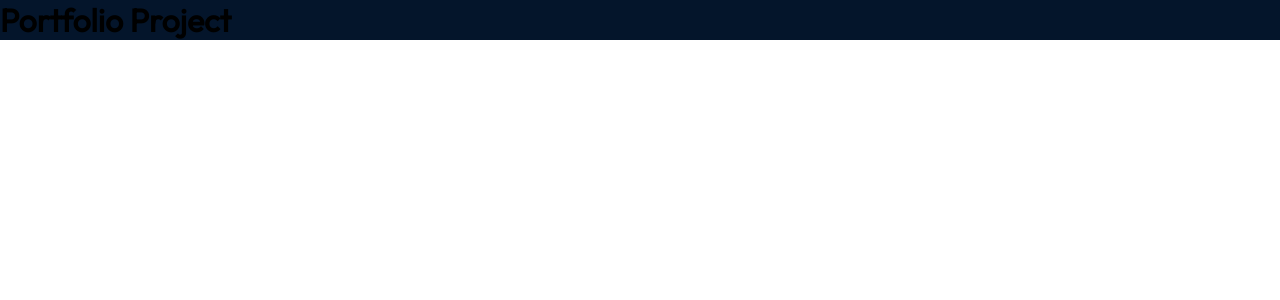
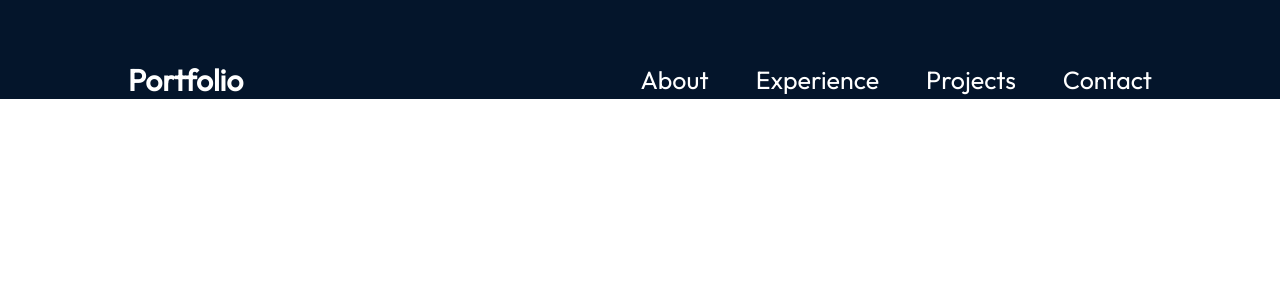
Before and after one commit to Gerts18/Portfolio, a React (Vite) app: page / in a window 1280 px wide. Shown: the top 300 px of the page. Built offline with nearby package versions, Linux system fonts and the light colour scheme.

Commit message:
Coding and styling the navbar

```diff
--- a/src/App.jsx
+++ b/src/App.jsx
@@ -1,12 +1,13 @@
 import { useState } from 'react'
 import styles from './App.module.css'
+import Navbar from './components/Navbar/Navbar'
 
 function App() {
 
   return (
     <>
       <div className={styles.App}>
-        <h1>Portfolio Project</h1>
+        <Navbar/>
       </div>
     </>
   )
--- a/src/components/Navbar/Navbar.jsx
+++ b/src/components/Navbar/Navbar.jsx
@@ -1,10 +1,21 @@
 import React from 'react'
+import styles from './Navbar.module.css'
 
 const Navbar = () => {
   return (
-    <div>
-
-    </div>
+    <nav className={styles.navbar}>
+        <a className={styles.title} href="/">
+            Portfolio
+        </a>
+        <div className={styles.menu}>
+            <ul className={styles.menuItems}>
+                <li><a href="#about">About</a></li>
+                <li><a href="#experience">Experience</a></li>
+                <li><a href="#projects">Projects</a></li>
+                <li><a href="#contact">Contact</a></li>
+            </ul>
+        </div>
+    </nav>
   )
 }
 
--- a/src/components/Navbar/Navbar.module.css
+++ b/src/components/Navbar/Navbar.module.css
@@ -0,0 +1,34 @@
+@import '../../vars.css';
+
+.navbar {
+    position: relative;
+    display: flex;
+    align-items: center;
+    justify-content: space-between;
+    padding-top: 61px;
+    z-index: 2;
+    margin: 0 10%;
+}
+
+.title {
+    font-size: 30px;
+    font-weight: 600;
+    text-decoration: none;
+    color: var(--color-text);
+}
+
+.menu{
+    display: flex;
+}
+
+.menuItems{
+    display: flex;
+    gap: 47px;
+    list-style: none;
+}
+
+.menuItems a {
+    text-decoration: none;
+    font-size: 25px;
+    color: var(--color-text);
+}
```
